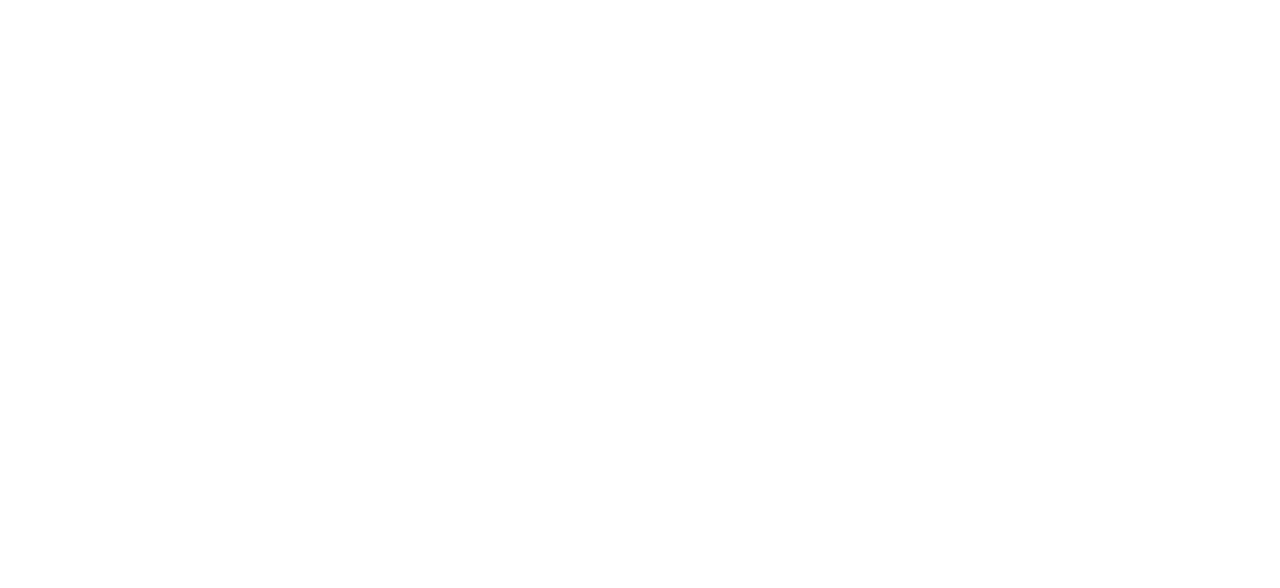
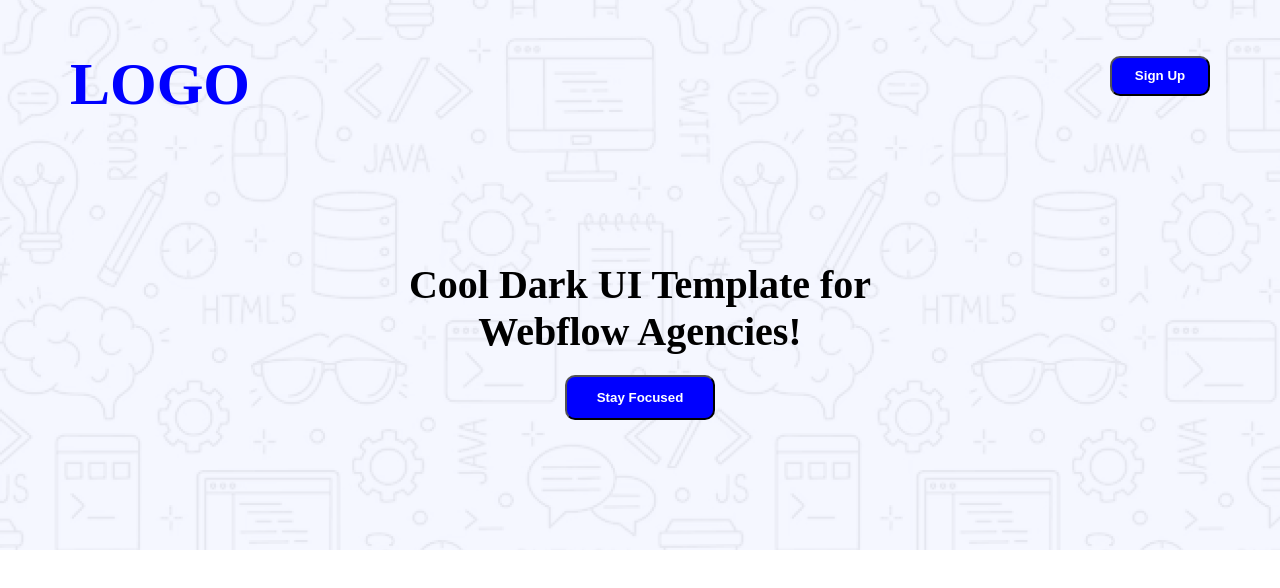
Before and after one commit to Muntacir-Tamim/B12A01, a plain HTML site: page index.html in a window 1280 px wide. Drawn offline with Linux system fonts and the light colour scheme.

Commit message:
added header part

```diff
--- a/index.html
+++ b/index.html
@@ -10,8 +10,19 @@
     <link rel="stylesheet" href="styles/style.css">
 </head>
 <body>
-    <header>
+    <header class="header">
+         <nav>
+            <h1>LOGO</h1>
+            <button>Sign Up</button>
+         </nav>
 
+         <section class="banner">
+             <h1>Cool Dark UI Template for </h1>
+             <h1>Webflow Agencies!</h1>
+
+             <button class="stay-focused-button">Stay Focused</button>
+
+         </section>
     </header>
 
     <main>
--- a/styles/style.css
+++ b/styles/style.css
@@ -0,0 +1,76 @@
+*{
+    margin: 0px;
+    padding: 0px;
+}
+
+.open-sans-normal {
+  font-family: "Open Sans", sans-serif;
+  font-optical-sizing: auto;
+  font-style: normal;
+  font-variation-settings:
+    "wdth" 100;
+}
+
+/* navber part */
+nav{
+    display: flex;
+    justify-content: space-between;
+    align-items: center;
+    width: 1140px;
+    margin: 0px auto;
+    height: 151px;
+}
+nav h1{
+   color: blue;
+   font-weight: bold;
+   font-size: 60px;
+   width: 99px;
+   height: 51px;
+}
+nav button{
+    width: 100px;
+    height: 40px;
+    background-color: blue;
+    border-radius: 10px;
+    color: white;
+    font-weight: bold;
+    cursor: pointer;
+}
+nav button:hover{
+   background-color: #5d4bbe;
+}
+
+/* banner part */
+.banner{
+   display: flex;
+   flex-direction: column;
+   align-items: center;
+   justify-content:space-between;
+   text-align: center;
+   margin-top: 110px;
+   /* width: 905px;
+   height: 237px; */
+}
+.banner h1{
+    font-weight: bold;
+    font-size: 40px;
+
+}
+.stay-focused-button{
+    width: 150px;
+    height: 45px;
+    background-color: blue;
+    border-radius: 10px;
+    color: white;
+    font-weight: bold;
+    cursor: pointer;
+    margin-top: 20px;
+    margin-bottom: 130px;
+}
+.stay-focused-button:hover{
+   background-color: #5d4bbe;
+}
+.header{
+    background-image: url('../Assets/Hero-bg.png');
+
+}
```
